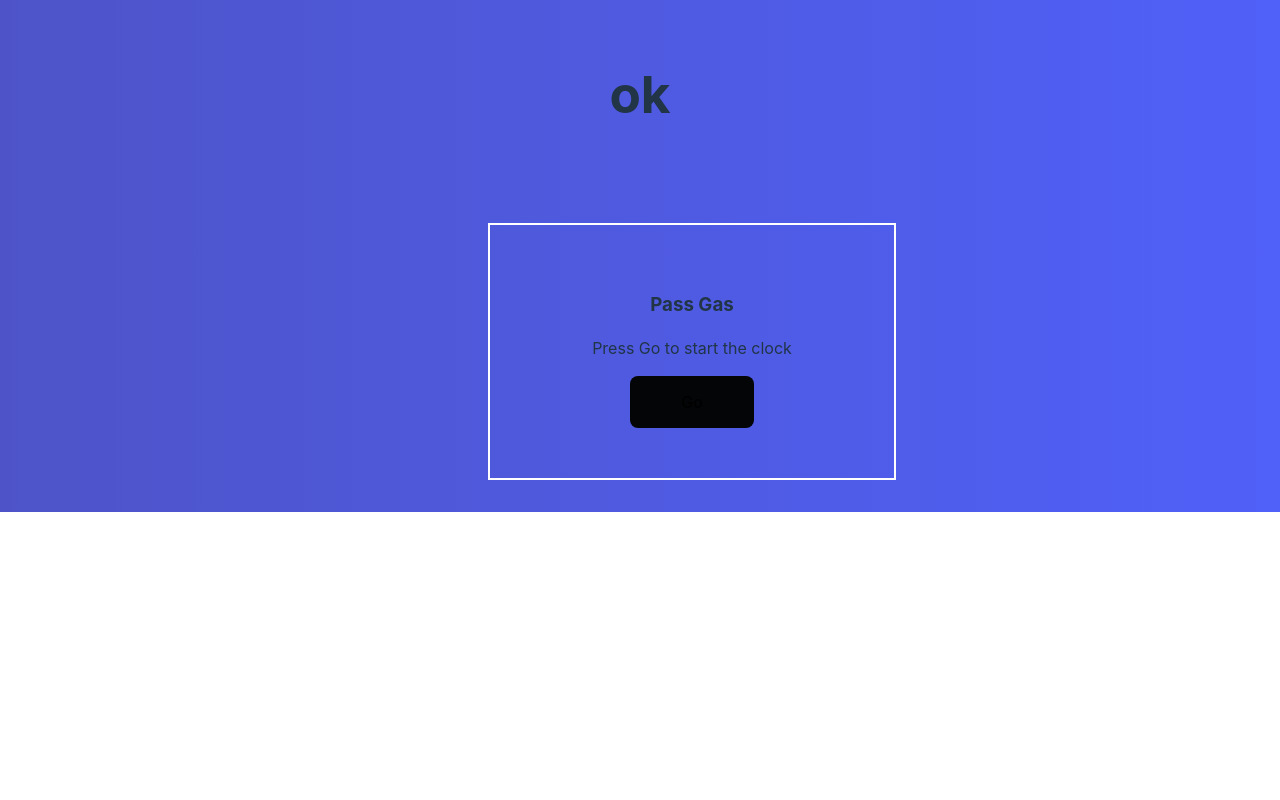
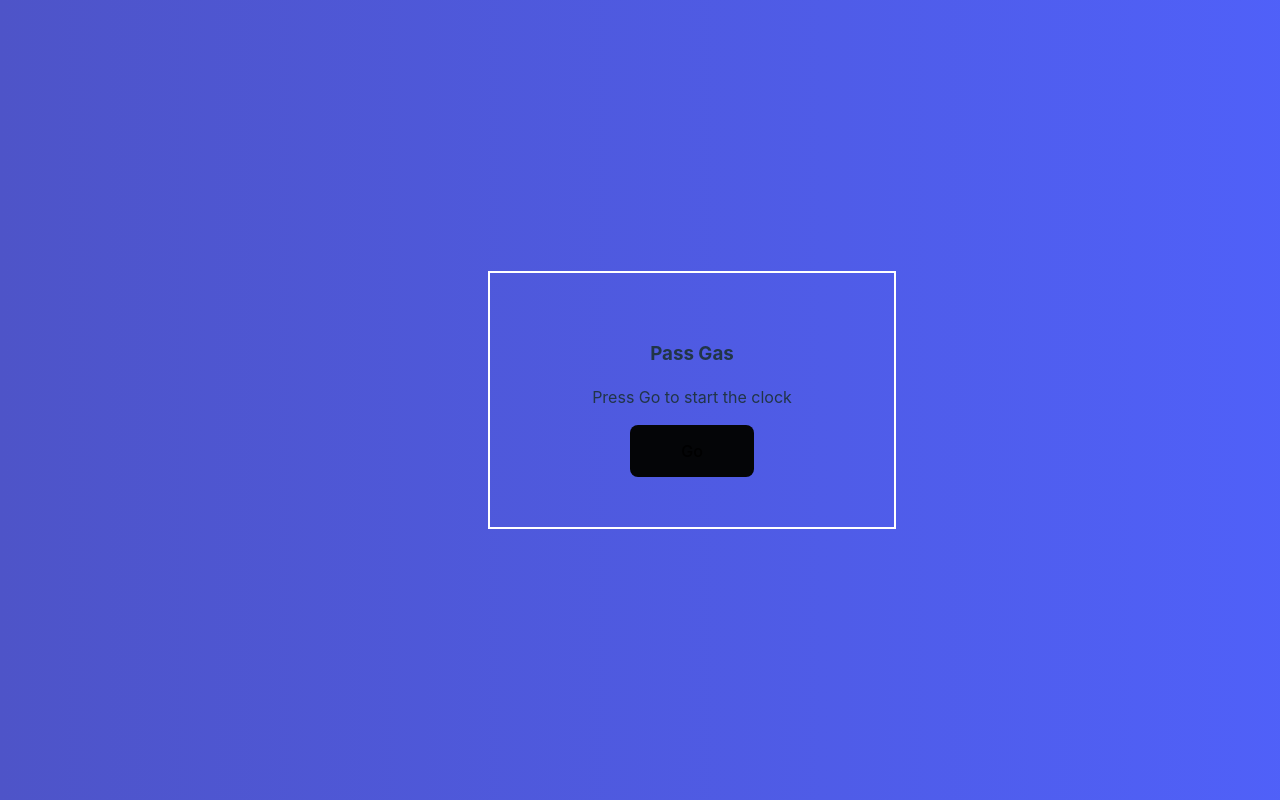
Before and after one commit to mahmudulhaquequdrati/word-game-2-frontend, a React (Vite) app: page / in a window 1280 px wide. Built offline with nearby package versions, Linux system fonts and the light colour scheme.

Commit message:
from nur mohammod

```diff
--- a/src/components/home/Home.jsx
+++ b/src/components/home/Home.jsx
@@ -5,7 +5,6 @@ import "./Home.css";
 const Home = () => {
   return (
     <div>
-      <h1>ok</h1>
       <div className="context">
         <h3>Pass Gas</h3>
         <p>Press Go to start the clock</p>
--- a/src/components/test-css/Test.css
+++ b/src/components/test-css/Test.css
@@ -2,10 +2,7 @@
   margin-bottom: 120px;
 }
 .context {
-  margin-top: 100px;
   width: 100%;
-  /* position: absolute; */
-  position: static;
   border: 2px solid #fff;
   padding: 50px;
 }
@@ -147,8 +144,6 @@
 @media only screen and (max-width: 600px) {
   .context {
     margin-top: 100px;
-    /* width: 100%; */
-    /* position: absolute; */
     position: static;
     border: 2px solid #fff;
     padding: 30px;
--- a/src/index.css
+++ b/src/index.css
@@ -28,8 +28,7 @@ body {
   margin: 0;
   display: flex;
   place-items: center;
-  /* min-height: 100vh; */
-
+  min-height: 100vh;
   background-image: linear-gradient(to right, #4e54c8, #4355f8ee);
   width: 100%;
 }
```
Also changed, not shown: 1 other file (tests, documents, lock files or other folders).
